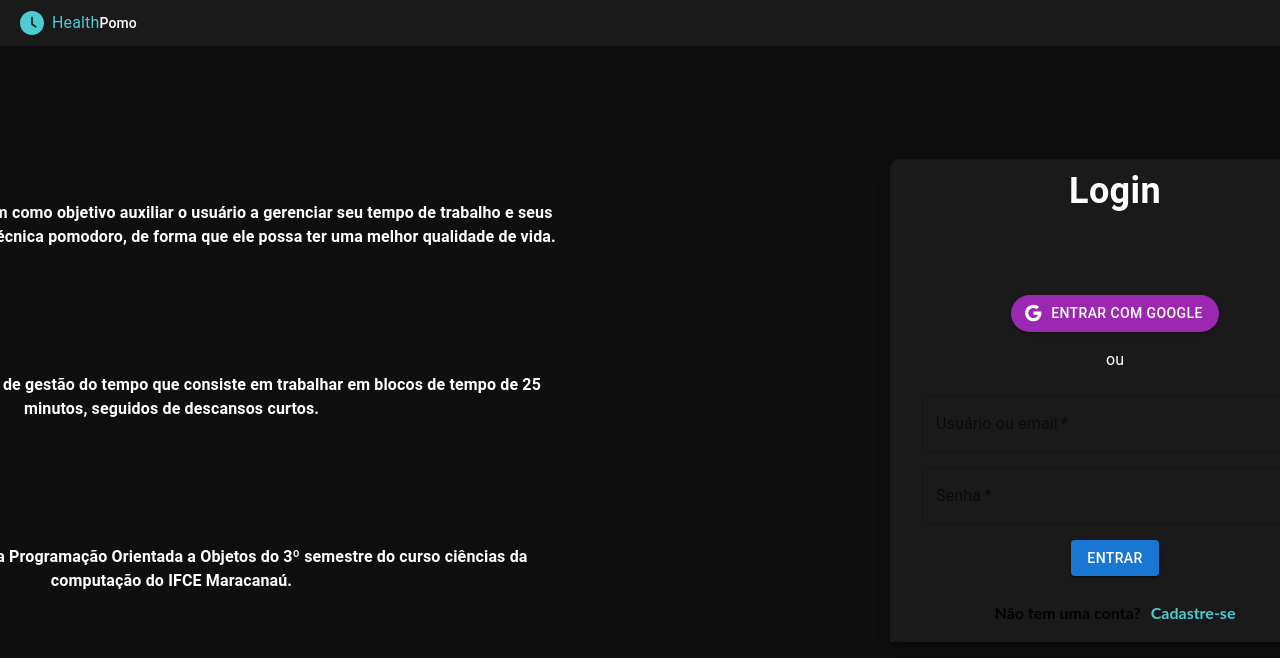
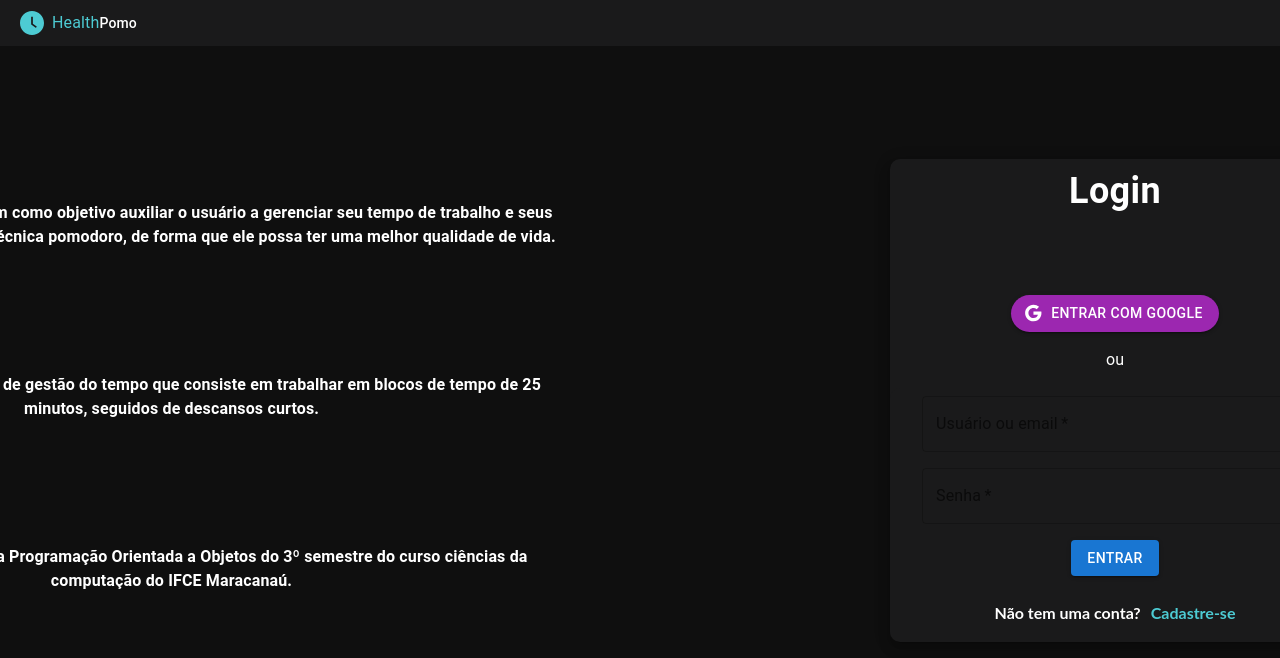
Before and after one commit to jGledsonSilva/Projeto_POO, a React (Vite) app: page /login in a window 1280 px wide. Shown: the top 658 px of the page. Built offline with nearby package versions, Linux system fonts and the light colour scheme.

Commit message:
bugfix(1): corrigindo estilo do formulário

```diff
--- a/src/pages/Login/styles.css
+++ b/src/pages/Login/styles.css
@@ -45,6 +45,10 @@
   flex-grow: 0;
 }
 
+.cadastro span {
+  color: #FFFFFF;
+}
+
 #login #formularioLogin {
   width: 450px;
   height: 482px;
@@ -64,6 +68,7 @@ form {
   display: flex;
   flex-direction: column;
   align-items: center;
+  border-radius: 10px;
   padding: 8px 32px;
   gap: 16px;
   background: #1A1A1B;
```
